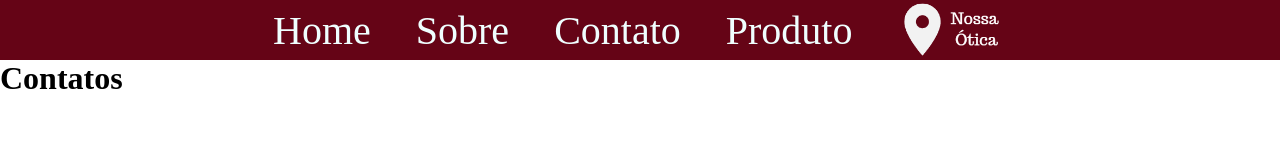
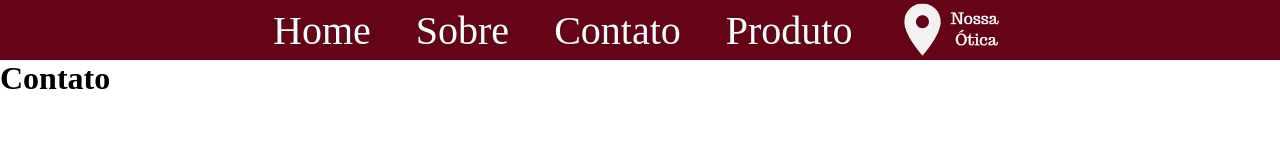
Before and after one commit to Meirelis/notrevision, a React (Vite) app: page /contato in a window 1280 px wide. Shown: the top 160 px of the page. Built offline with nearby package versions, Linux system fonts and the light colour scheme.

Commit message:
Add files via upload

```diff
--- a/src/App.jsx
+++ b/src/App.jsx
@@ -3,8 +3,8 @@ import { BrowserRouter, Route, Routes } from "react-router-dom"
 import Home from "./pages/home/Home"
 import Sobre from "./pages/Sobre"
 import Header from "./components/header/Header"
-import Contato from "./pages/contato"
 import Produto from "./pages/Produto"
+import Contato from "./pages/Contato"
 
 function App() {
   return (
@@ -15,7 +15,7 @@ function App() {
 
           <Route path="/" element={<Home/>}/>
           <Route path="/sobre" element={<Sobre/>} />
-          <Route path="/Contato" element={<Contato/>}/>
+          <Route path="/contato" element={<Contato/>}/>
           <Route path="/Produto" element={<Produto/>}/>
 
         </Routes>
--- a/src/pages/Contato.jsx
+++ b/src/pages/Contato.jsx
@@ -1,6 +1,7 @@
 function Contato(){
-    return (
-        <h1>Contatos</h1>
+    return(
+        <h1>Contato</h1>
     )
 }
-export default Contato;
+
+export default Contato
```
Also changed, not shown: 6 other files (tests, documents, lock files or other folders).
